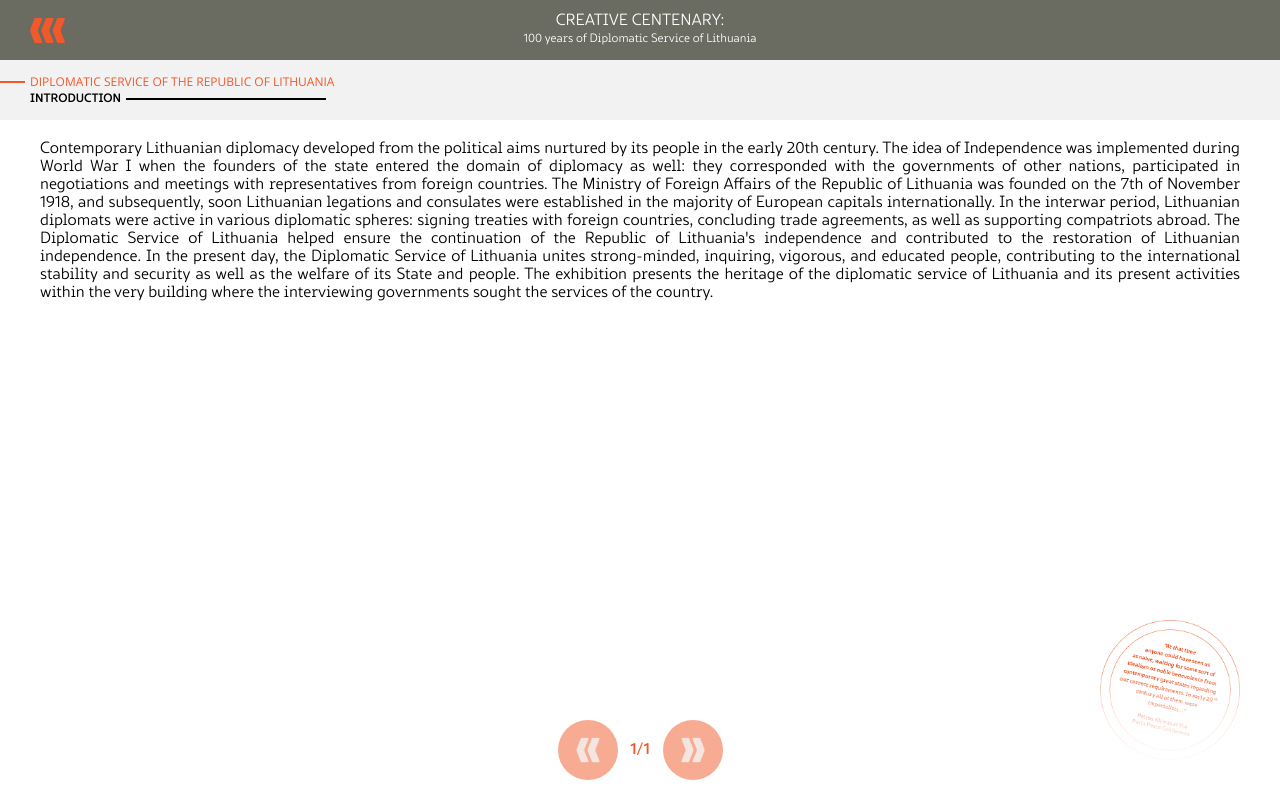
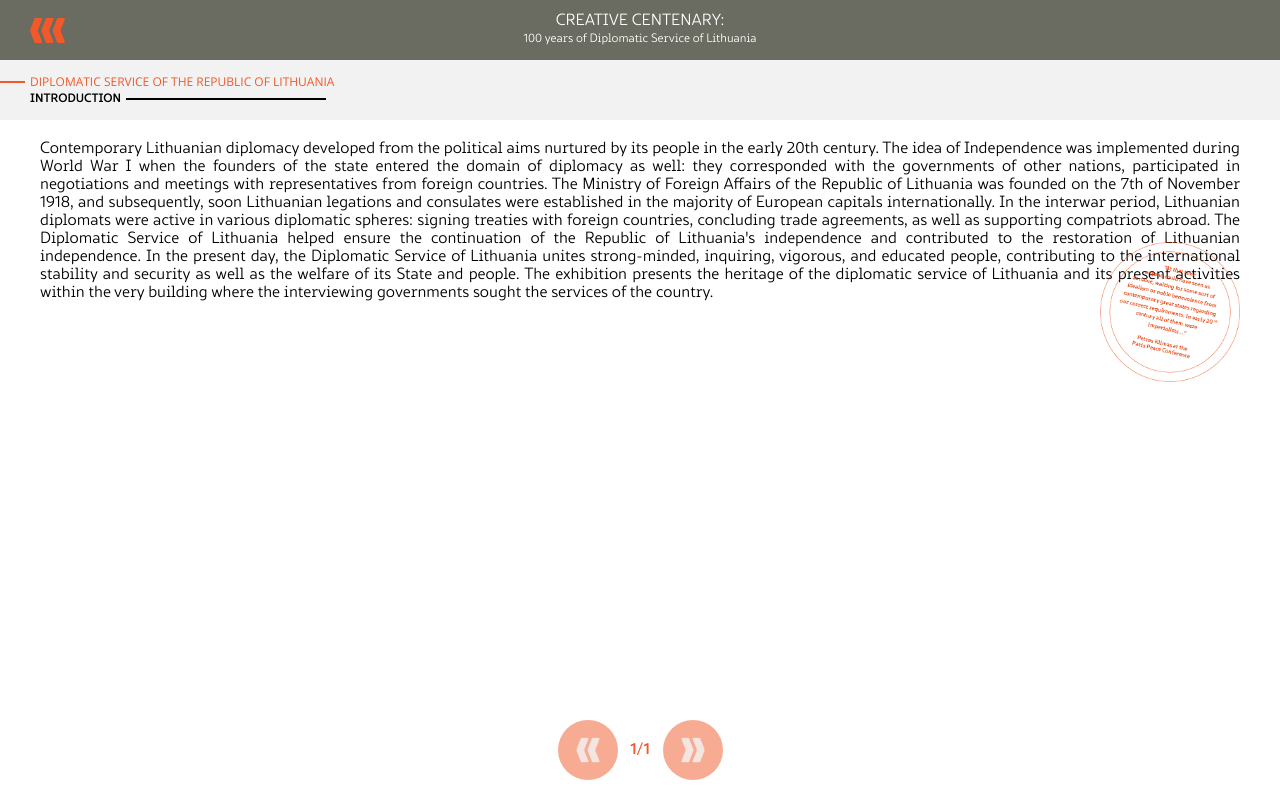
Before and after one commit to robertasliekis/urmas-testing, a React (Create React App) app: page /urmas-testing/1 in a window 1280 px wide. Built offline with nearby package versions, Linux system fonts and the light colour scheme.

Commit message:
initial commit

```diff
--- a/src/components/TopicWindow.js
+++ b/src/components/TopicWindow.js
@@ -52,17 +52,21 @@ function TopicWindow(props) {
         <div className="subtopic-wrapper">
           {subtopicsDescriptions.map((description, index) => (
             <div className="subtopic-description-container" key={index}>
-              {description[0] !== "" ? <p className="description">{description[0]}</p> : null}
+              {description[0] !== "" ? (
+                <div className="description">
+                  <p>{description[0]}</p>
+                  {props.topicIndex === 0 ? <div className="stamp-image"></div> : null}
+                </div>
+              ) : null}
               {description[2] !== undefined ? (
                 <div
                   className="image"
-                  style={{ backgroundImage: `url("./photos/${topics[props.topicIndex].id}/image${description[2]}.jpg")` }}
+                  style={{ backgroundImage: `url("/photos/${topics[props.topicIndex].id}/image${description[2]}.jpg")` }}
                 ></div>
               ) : null}
               {description[1] !== "" ? <p className="image-description">{description[1]}</p> : null}
             </div>
           ))}
-          {props.topicIndex === 0 ? <div className="stamp-image"></div> : null}
         </div>
         <div className="content-bottom">
           <div className="buttons-container">
--- a/src/index.css
+++ b/src/index.css
@@ -794,6 +794,18 @@ p {
 .topic-window-container .content .subtopic-wrapper .subtopic-description-container .description {
   font-size: var(--font-size-small);
   margin-bottom: 10px;
+  position: relative;
+}
+
+.topic-window-container .content .subtopic-wrapper .subtopic-description-container .description .stamp-image {
+  position: absolute;
+  bottom: -80px;
+  right: 0;
+  width: 140px;
+  height: 140px;
+  background-position: center;
+  background-size: contain;
+  background-image: url("./images/stamp.png");
 }
 
 .topic-window-container .content .subtopic-wrapper .subtopic-description-container .image {
@@ -812,17 +824,6 @@ p {
   margin-bottom: 20px;
 }
 
-.topic-window-container .content .stamp-image {
-  position: absolute;
-  bottom: 40px;
-  right: var(--padding-left);
-  width: 140px;
-  height: 140px;
-  background-position: center;
-  background-size: contain;
-  background-image: url("./images/stamp.png");
-}
-
 .ref-image {
   background-size: contain;
   position: absolute;
--- a/src/index.scss
+++ b/src/index.scss
@@ -457,6 +457,17 @@ p {
         .description {
           font-size: var(--font-size-small);
           margin-bottom: 10px;
+          position: relative;
+          .stamp-image {
+            position: absolute;
+            bottom: -80px;
+            right: 0;
+            width: 140px;
+            height: 140px;
+            background-position: center;
+            background-size: contain;
+            background-image: url("./images/stamp.png");
+          }
         }
         .image {
           width: 100%;
@@ -474,16 +485,6 @@ p {
         }
       }
     }
-    .stamp-image {
-      position: absolute;
-      bottom: 40px;
-      right: var(--padding-left);
-      width: 140px;
-      height: 140px;
-      background-position: center;
-      background-size: contain;
-      background-image: url("./images/stamp.png");
-    }
   }
 }
 
```
Also changed, not shown: 2 other files (tests, documents, lock files or other folders).
